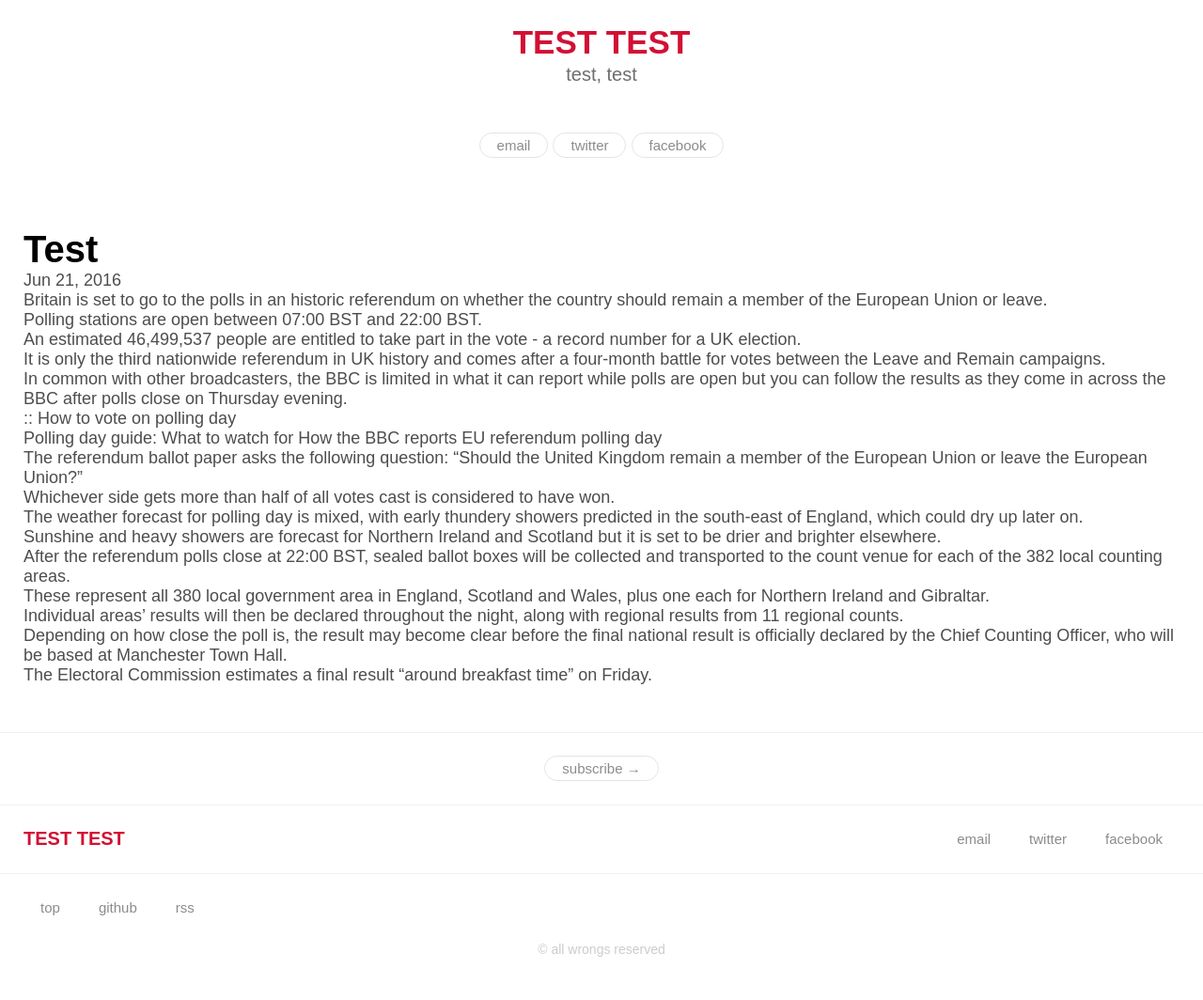
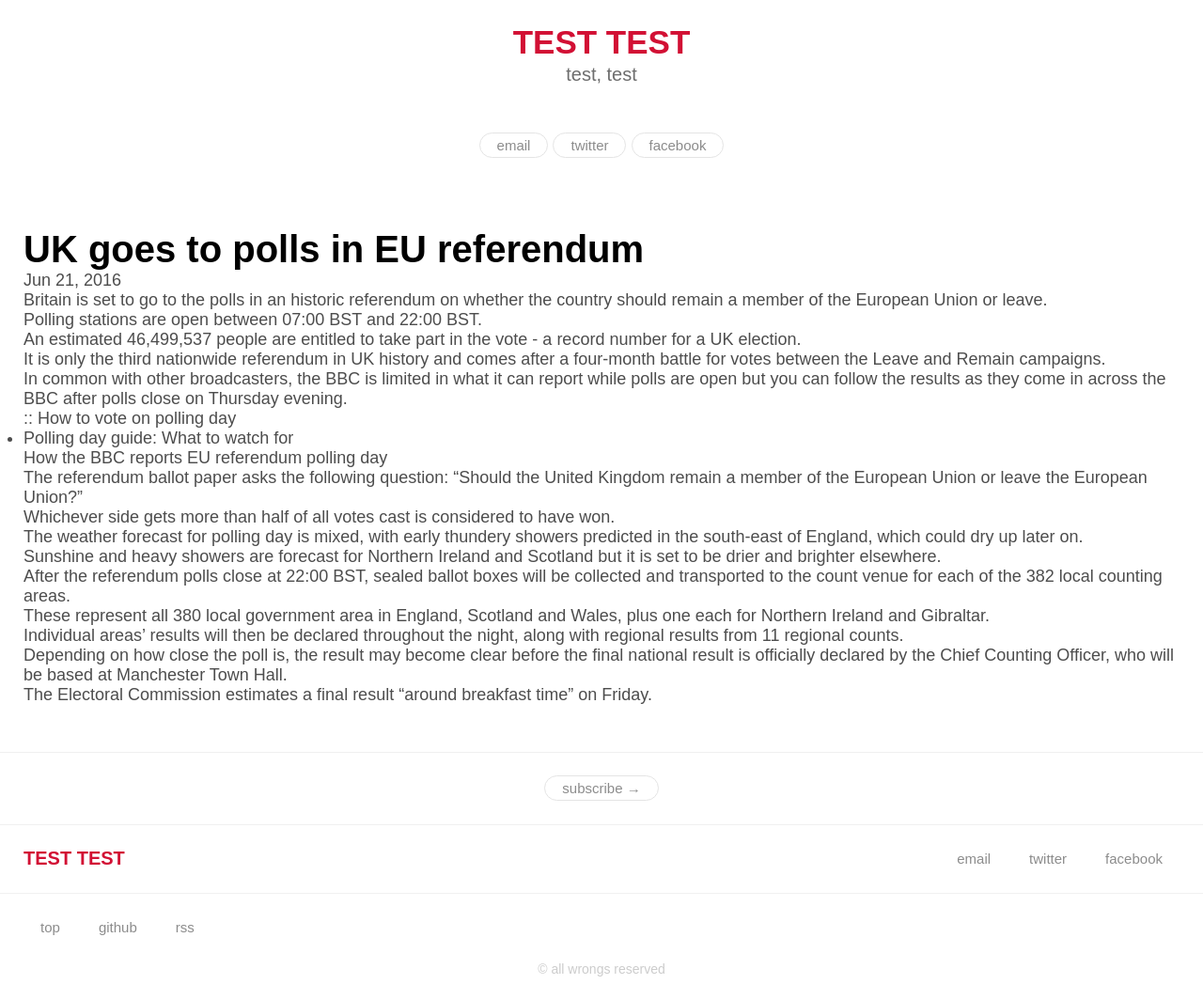
Before and after one commit to CH21S/test, a Jekyll site: the page built from _posts/2016-06-21-test.markdown, in a window 1280 px wide. Shown: the whole page at 94% size. Built offline with Jekyll 4.4.1, drawn with Linux system fonts in a browser that asks for light colours; before the commit the page ends 1043 px from its top, so only the background shows below that.

Commit message:
Update 2016-06-21-test.markdown

```diff
--- a/_posts/2016-06-21-test.markdown
+++ b/_posts/2016-06-21-test.markdown
@@ -1,8 +1,8 @@
 ---
 layout: post
-title:  "Test"
+title:  "UK goes to polls in EU referendum"
 date:   2016-06-21 01:24:23 +0000
-categories: jekyll update
+categories: eu referendum
 ---
 Britain is set to go to the polls in an historic referendum on whether the country should remain a member of the European Union or leave.
 
@@ -12,11 +12,11 @@ An estimated 46,499,537 people are entitled to take part in the vote - a record
 
 It is only the third nationwide referendum in UK history and comes after a four-month battle for votes between the Leave and Remain campaigns.
 
-In common with other broadcasters, the BBC is limited in what it can report while polls are open but you can follow the results as they come in across the BBC after polls close on Thursday evening.
+>In common with other broadcasters, the BBC is limited in what it can report while polls are open but you can follow the results as they come in across the BBC after polls close on Thursday evening.
 
 :: How to vote on polling day
->> Polling day guide: What to watch for
->> How the BBC reports EU referendum polling day
+* Polling day guide: What to watch for
+> How the BBC reports EU referendum polling day
 
 
 The referendum ballot paper asks the following question: "Should the United Kingdom remain a member of the European Union or leave the European Union?"
```
